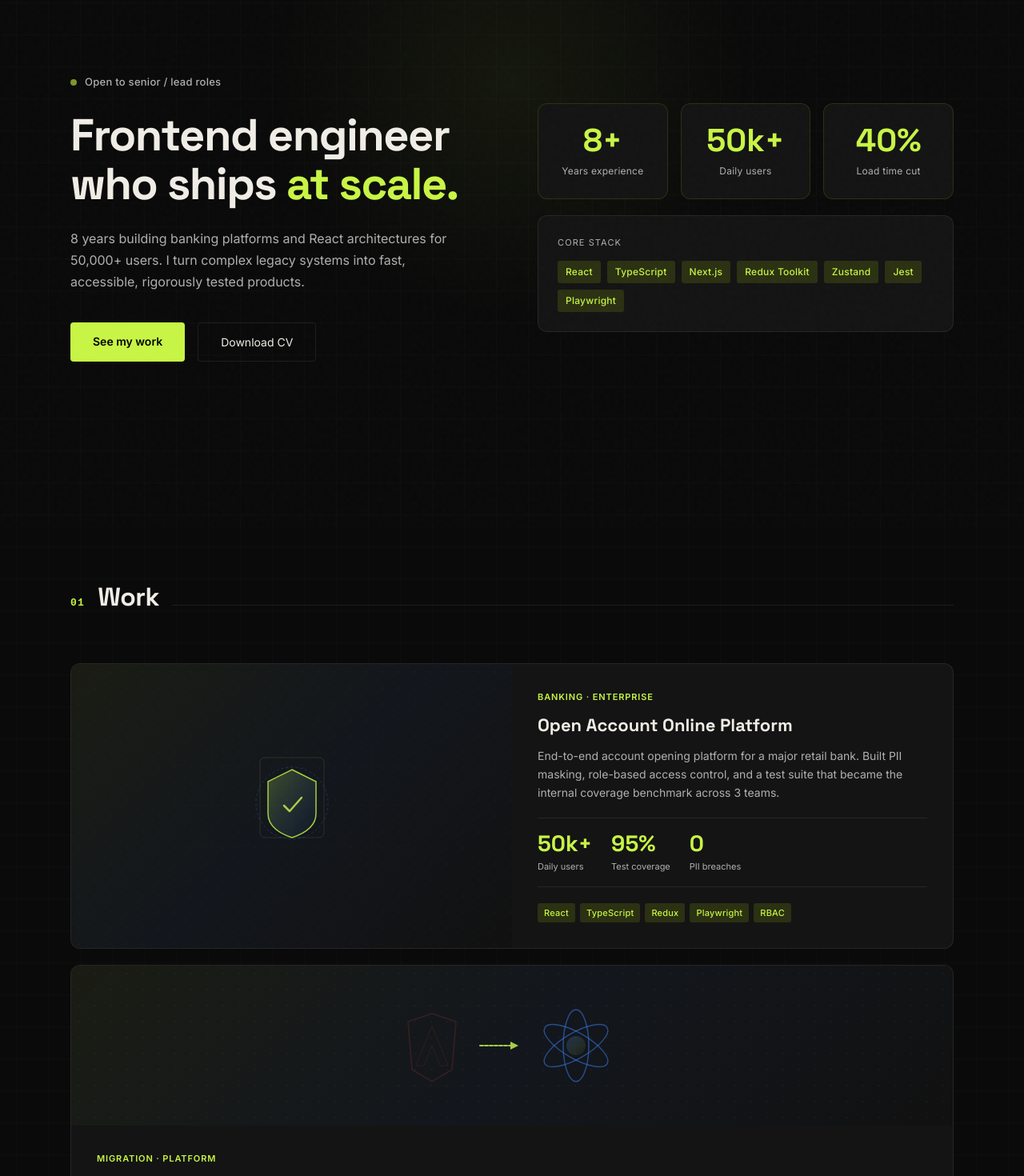
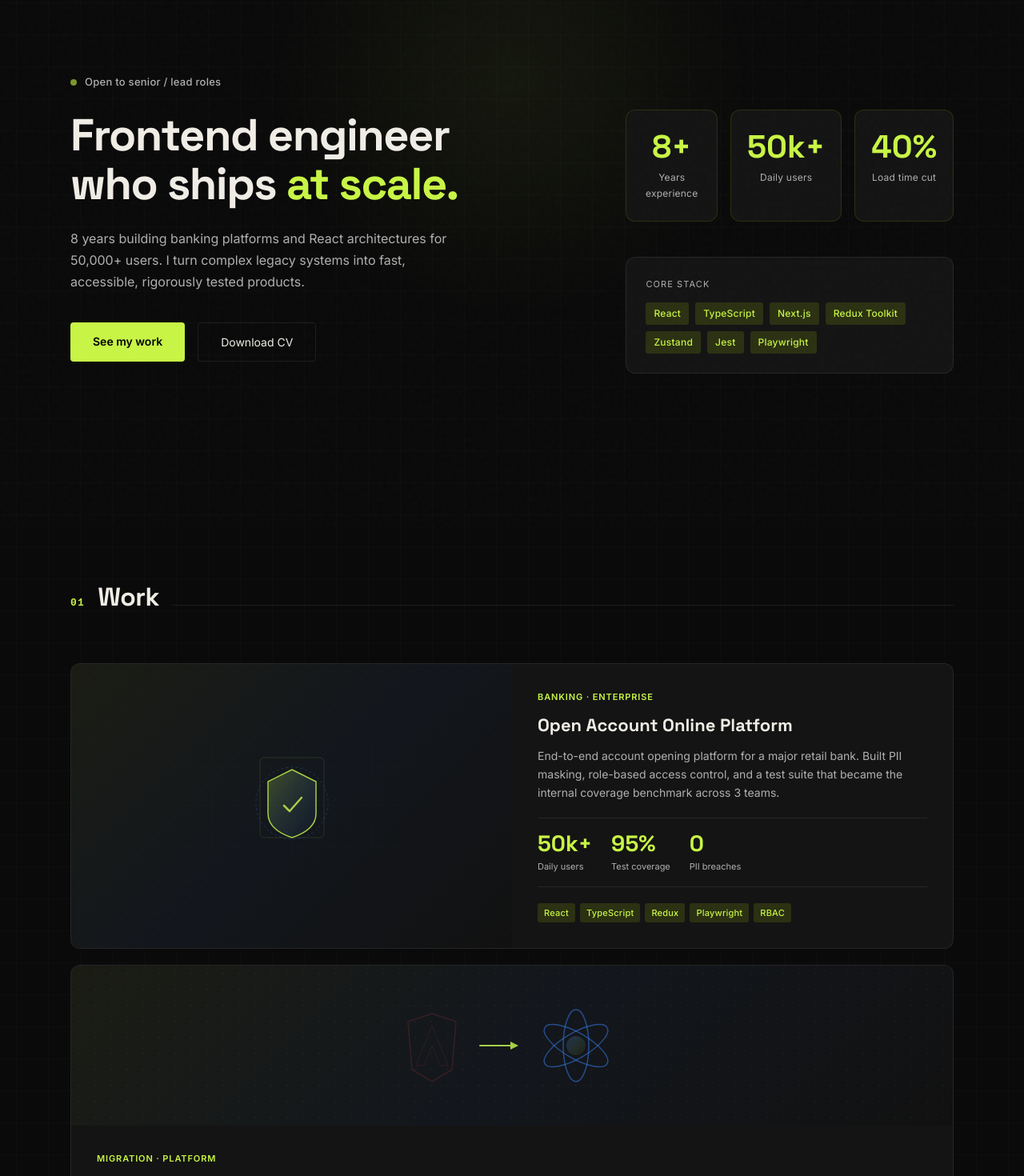
Before and after one commit to MurugeshAravind/Portfolio, a Next.js app: page / in a window 1280 px wide. Shown: the part 140-1610 px from the top of the page at 80% size. Built offline with nearby package versions, Linux system fonts and the light colour scheme.

Commit message:
Implement asymmetrical layout grid for Hero and interactive SVG draw/orbit animations

```diff
--- a/app/components/ProjectCard.jsx
+++ b/app/components/ProjectCard.jsx
@@ -15,7 +15,7 @@ const VISUAL_PATTERNS = {
       <line x1="300" y1="20" x2="300" y2="180" stroke="rgba(255,255,255,0.015)" strokeWidth="1" />
 
       <rect x="160" y="40" width="80" height="100" rx="6" stroke="var(--accent)" strokeOpacity="0.15" strokeWidth="1" fill="none" />
-      <path d="M200 55 L230 70 L230 110 Q230 130 200 140 Q170 130 170 110 L170 70 Z" stroke="var(--accent)" strokeWidth="1.5" fill="url(#shieldGrad)" />
+      <path d="M200 55 L230 70 L230 110 Q230 130 200 140 Q170 130 170 110 L170 70 Z" stroke="var(--accent)" strokeWidth="1.5" fill="url(#shieldGrad)" className="svg-draw" />
       <path d="M190 100 L197 107 L212 90" stroke="var(--accent)" strokeWidth="2.5" strokeLinecap="round" strokeLinejoin="round" fill="none" />
 
       <circle cx="200" cy="97" r="45" stroke="var(--accent2)" strokeWidth="1" strokeDasharray="3 3" strokeOpacity="0.3" />
@@ -36,13 +36,15 @@ const VISUAL_PATTERNS = {
       <path d="M100 60 L130 70 L125 130 L100 145 L75 130 L70 70 Z" stroke="rgba(239, 68, 68, 0.2)" strokeWidth="1.5" fill="none" />
       <polygon points="100,75 120,125 110,125 100,100 90,125 80,125" stroke="rgba(239, 68, 68, 0.15)" fill="none" />
 
-      <path d="M160 100 L200 100" stroke="var(--accent)" strokeWidth="2" strokeDasharray="4 2" strokeLinecap="round" />
+      <path d="M160 100 L200 100" stroke="var(--accent)" strokeWidth="2" strokeDasharray="4 2" strokeLinecap="round" className="svg-draw" />
       <polygon points="198,95 208,100 198,105" fill="var(--accent)" />
 
-      <circle cx="280" cy="100" r="12" fill="url(#reactGrad)" />
-      <ellipse cx="280" cy="100" rx="45" ry="16" stroke="var(--accent2)" strokeWidth="1.5" strokeOpacity="0.6" fill="none" transform="rotate(30 280 100)" />
-      <ellipse cx="280" cy="100" rx="45" ry="16" stroke="var(--accent2)" strokeWidth="1.5" strokeOpacity="0.6" fill="none" transform="rotate(90 280 100)" />
-      <ellipse cx="280" cy="100" rx="45" ry="16" stroke="var(--accent2)" strokeWidth="1.5" strokeOpacity="0.6" fill="none" transform="rotate(150 280 100)" />
+      <g className="react-logo-group">
+        <circle cx="280" cy="100" r="12" fill="url(#reactGrad)" />
+        <ellipse cx="280" cy="100" rx="45" ry="16" stroke="var(--accent2)" strokeWidth="1.5" strokeOpacity="0.6" fill="none" transform="rotate(30 280 100)" />
+        <ellipse cx="280" cy="100" rx="45" ry="16" stroke="var(--accent2)" strokeWidth="1.5" strokeOpacity="0.6" fill="none" transform="rotate(90 280 100)" />
+        <ellipse cx="280" cy="100" rx="45" ry="16" stroke="var(--accent2)" strokeWidth="1.5" strokeOpacity="0.6" fill="none" transform="rotate(150 280 100)" />
+      </g>
     </svg>
   ),
   "tic-tac-toe": (
@@ -57,7 +59,7 @@ const VISUAL_PATTERNS = {
       <line x1="50" y1="100" x2="350" y2="100" stroke="rgba(255,255,255,0.015)" strokeWidth="1" />
       <line x1="50" y1="150" x2="350" y2="150" stroke="rgba(255,255,255,0.015)" strokeWidth="1" />
 
-      <rect x="130" y="40" width="140" height="120" rx="6" stroke="rgba(255,255,255,0.05)" strokeWidth="1" fill="url(#gameGrad)" />
+      <rect x="130" y="40" width="140" height="120" rx="6" stroke="rgba(255,255,255,0.05)" strokeWidth="1" fill="url(#gameGrad)" className="svg-draw" />
       <line x1="176" y1="40" x2="176" y2="160" stroke="rgba(255,255,255,0.1)" strokeWidth="1.5" />
       <line x1="224" y1="40" x2="224" y2="160" stroke="rgba(255,255,255,0.1)" strokeWidth="1.5" />
       <line x1="130" y1="80" x2="270" y2="80" stroke="rgba(255,255,255,0.1)" strokeWidth="1.5" />
@@ -91,7 +93,7 @@ const VISUAL_PATTERNS = {
 
       <path d="M110 140 L135 115 L165 125 L195 90 L230 100 L265 65 L290 55 L290 140 Z" fill="url(#fundGrad)" />
 
-      <path d="M110 140 L135 115 L165 125 L195 90 L230 100 L265 65 L290 55" stroke="var(--accent)" strokeWidth="2.5" strokeLinecap="round" strokeLinejoin="round" fill="none" />
+      <path d="M110 140 L135 115 L165 125 L195 90 L230 100 L265 65 L290 55" stroke="var(--accent)" strokeWidth="2.5" strokeLinecap="round" strokeLinejoin="round" fill="none" className="svg-draw" />
 
       <line x1="110" y1="140" x2="290" y2="140" stroke="rgba(255, 255, 255, 0.15)" strokeWidth="1" />
 
@@ -111,14 +113,14 @@ const VISUAL_PATTERNS = {
       <line x1="50" y1="100" x2="350" y2="100" stroke="rgba(255,255,255,0.015)" strokeWidth="1" />
       <line x1="50" y1="150" x2="350" y2="150" stroke="rgba(255,255,255,0.015)" strokeWidth="1" />
 
-      <rect x="110" y="40" width="180" height="120" rx="8" stroke="rgba(255,255,255,0.06)" strokeWidth="1.5" fill="url(#portGrad)" />
+      <rect x="110" y="40" width="180" height="120" rx="8" stroke="rgba(255,255,255,0.06)" strokeWidth="1.5" fill="url(#portGrad)" className="svg-draw" />
       <line x1="110" y1="65" x2="290" y2="65" stroke="rgba(255,255,255,0.08)" strokeWidth="1" />
 
       <circle cx="125" cy="52" r="3.5" fill="rgba(239, 68, 68, 0.4)" />
       <circle cx="137" cy="52" r="3.5" fill="rgba(245, 158, 11, 0.4)" />
       <circle cx="149" cy="52" r="3.5" fill="rgba(16, 185, 129, 0.4)" />
 
-      <path d="M130 85 L142 93 L130 101" stroke="var(--accent)" strokeWidth="2" strokeLinecap="round" strokeLinejoin="round" fill="none" />
+      <path d="M130 85 L142 93 L130 101" stroke="var(--accent)" strokeWidth="2" strokeLinecap="round" strokeLinejoin="round" fill="none" className="svg-draw" />
       <line x1="152" y1="93" x2="210" y2="93" stroke="var(--accent)" strokeWidth="2" strokeLinecap="round" />
 
       <rect x="130" y="115" width="130" height="6" rx="3" fill="rgba(255, 255, 255, 0.15)" />
--- a/app/global.css
+++ b/app/global.css
@@ -264,13 +264,21 @@ a {
 .hero {
   position: relative;
   display: grid;
-  grid-template-columns: 1fr 1fr;
+  grid-template-columns: 1.2fr 0.8fr;
   min-height: 88vh;
   align-items: center;
-  gap: 64px;
+  gap: 80px;
   padding: 0 48px;
   max-width: 1200px;
   margin: 0 auto;
+}
+
+.hero-right {
+  display: flex;
+  flex-direction: column;
+  gap: 24px;
+  position: relative;
+  top: 30px;
 }
 
 .hero::before {
@@ -1265,3 +1273,44 @@ a {
   transform: none;
   box-shadow: none;
 }
+
+/* ─── Project SVG Micro-Animations ─── */
+.svg-draw {
+  stroke-dasharray: 600;
+  stroke-dashoffset: 0;
+  transition: stroke-dashoffset 0.8s cubic-bezier(0.16, 1, 0.3, 1), stroke-opacity 0.4s ease;
+}
+
+.project-card:hover .svg-draw {
+  animation: drawEffect 1.2s cubic-bezier(0.16, 1, 0.3, 1) forwards;
+}
+
+@keyframes drawEffect {
+  0% {
+    stroke-dashoffset: 600;
+    stroke-opacity: 0.2;
+  }
+  100% {
+    stroke-dashoffset: 0;
+    stroke-opacity: 1;
+  }
+}
+
+/* React Logo Group Orbit Rotation on Hover */
+.react-logo-group {
+  transition: transform 0.4s ease;
+}
+
+.project-card:hover .react-logo-group {
+  animation: orbitRotate 12s linear infinite;
+  transform-origin: 280px 100px;
+}
+
+@keyframes orbitRotate {
+  from {
+    transform: rotate(0deg);
+  }
+  to {
+    transform: rotate(360deg);
+  }
+}
```
